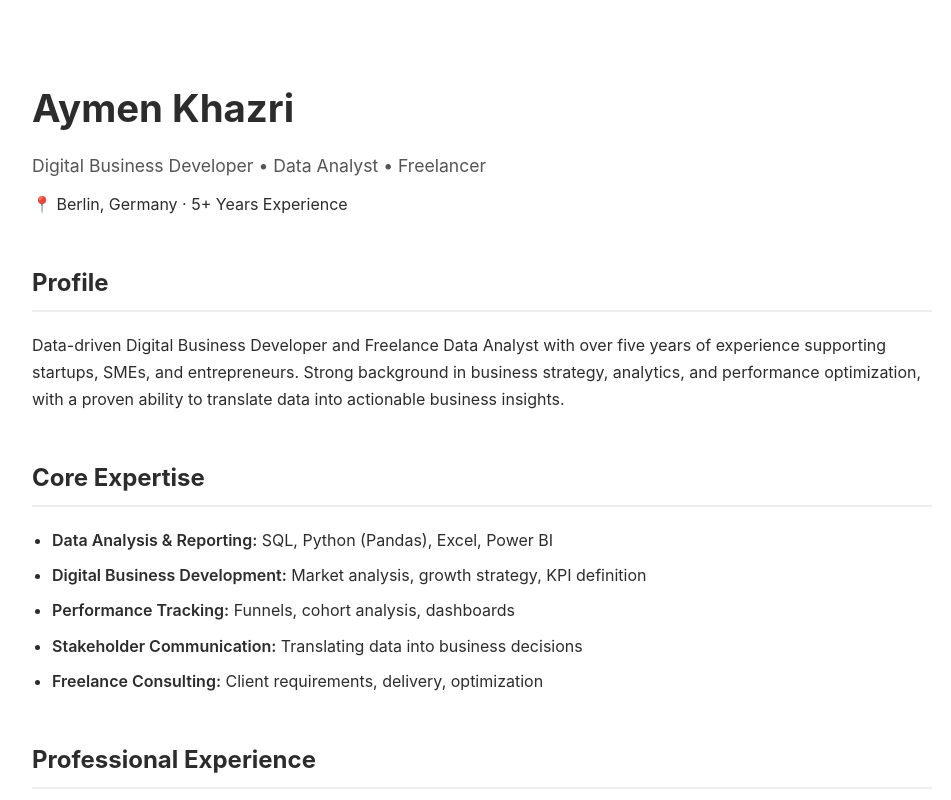
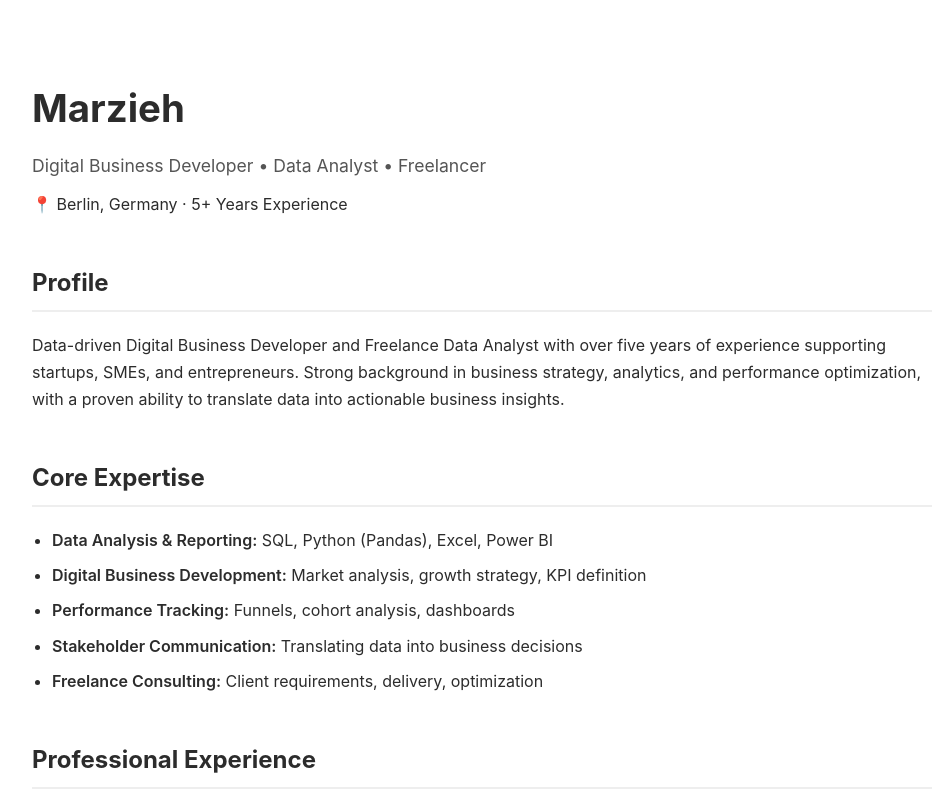
Before and after one commit to Marzieh-AGoljahi/AboutMe, a plain HTML site: page index.html in a window 1280 px wide. Shown: the top 800 px of the page, without its empty margins (158-1109 px from the left). Drawn offline with Linux system fonts and the light colour scheme.

Commit message:
Update index.html

```diff
--- a/index.html
+++ b/index.html
@@ -2,7 +2,7 @@
 <html lang="en">
 <head>
   <meta charset="UTF-8">
-  <title>Aymen Khazri – Digital Business Developer & Data Analyst</title>
+  <title>Marzieh – Digital Business Developer & Data Analyst</title>
   <meta name="viewport" content="width=device-width, initial-scale=1">
 
   <!-- SEO / LinkedIn preview -->
@@ -32,7 +32,7 @@
 <body>
 
 <div class="top">
-  <h1>Aymen Khazri</h1>
+  <h1>Marzieh</h1>
   <p class="subtitle">
     Digital Business Developer • Data Analyst • Freelancer
   </p>
```
